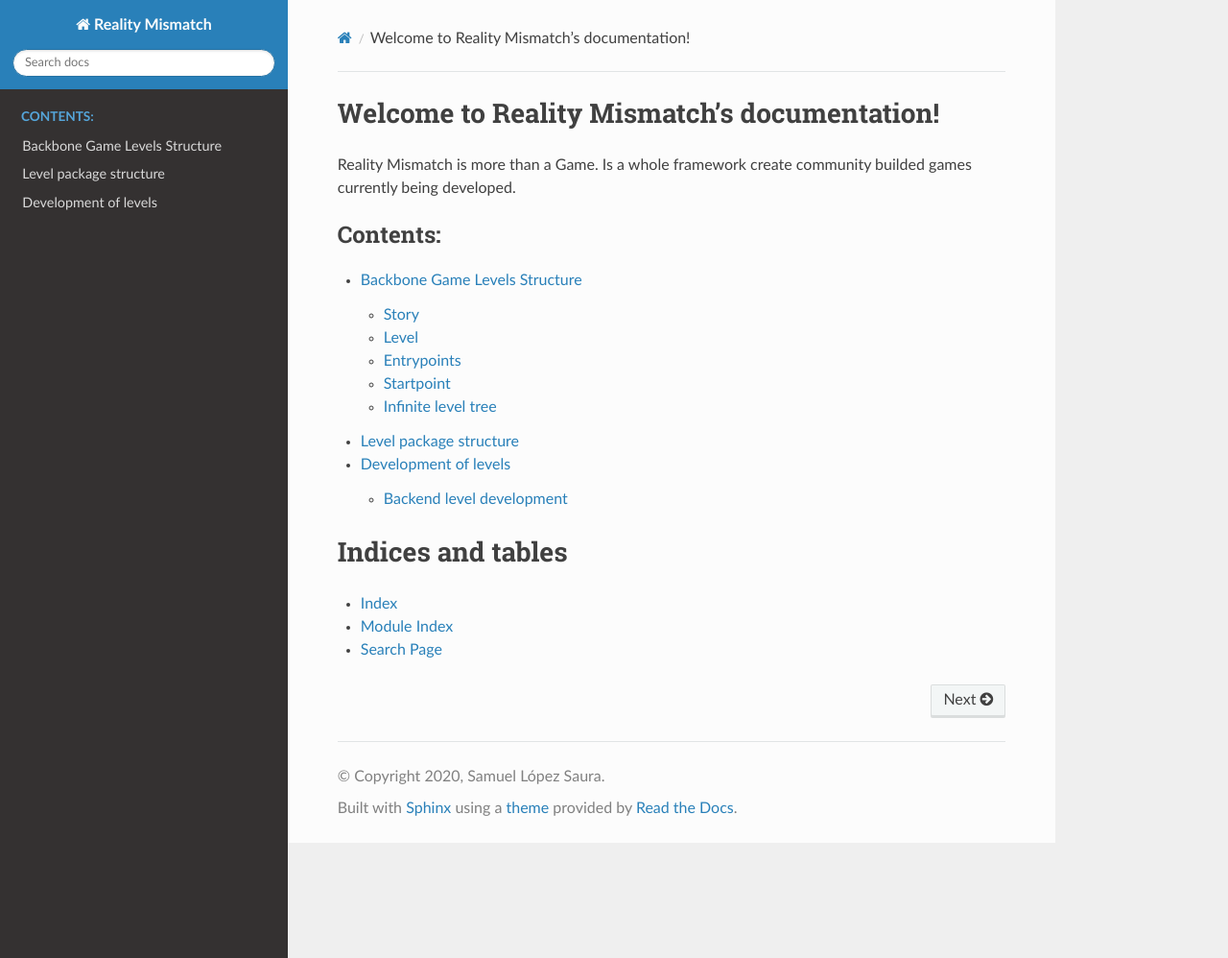
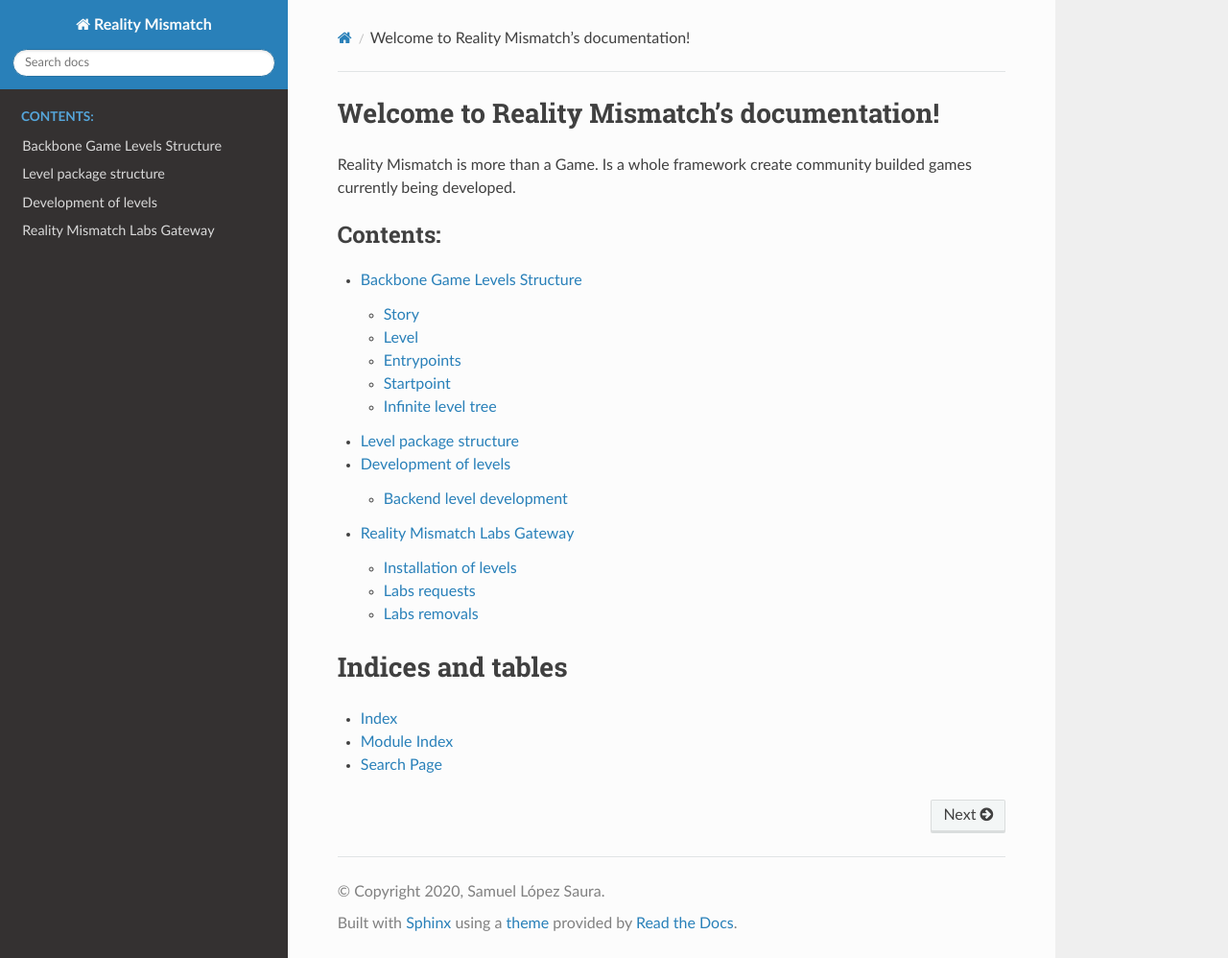
Before and after one commit to elchicodepython/RealityMismatch, a Sphinx documentation site: the page built from docs/source/index.rst, in a window 1280 px wide and 998 px high. Shown: the whole window at 96% size. Built offline with Sphinx 7.4.7 and the Read the Docs theme 2.0.0, drawn with Linux system fonts in a browser that asks for light colours; some of the changed lines change nothing that is shown.

Commit message:
docs: specify how will be the labs gw

```diff
--- /dev/null
+++ b/docs/source/api_gw.rst
@@ -0,0 +1,39 @@
+Reality Mismatch Labs Gateway
+=============================
+
+The Labs Gateway project is stored in the following repository:
+https://github.com/ElChicoDePython/RealityMismatch-LabsGateway
+
+
+The Labs GW is an API used by RealityMismatch for creating
+and destroying laboratories.
+
+The labs API GW should serve as an abstraction between infrastructure
+deployments and RealityMismatch game. This will receive
+labs requests and will response with labs access data.
+
+Installation of levels
+----------------------
+
+When a level gets installed the labs gw should be notified if the
+level has any kind of lab deployment requirements.
+
+This requirements are going to be specified inside the `manifest.json`
+file of the level with a structure that has to be defined.
+
+Once the API receive the new level installation should prepare
+internally resources for it.
+
+The relationship between containers, machines, networks, etc. should
+be specified inside the `manifest.json` with a SDL to be defined.
+
+Labs requests
+-------------
+
+To be defined.
+
+Labs removals
+-------------
+
+There should be a way to cleanup labs of a level if this its
+uninstalled from the system.
--- a/docs/source/index.rst
+++ b/docs/source/index.rst
@@ -16,6 +16,7 @@
    level_loader
    level_package_structure
    level_development
+   api_gw
 
 Indices and tables
 ==================
```
